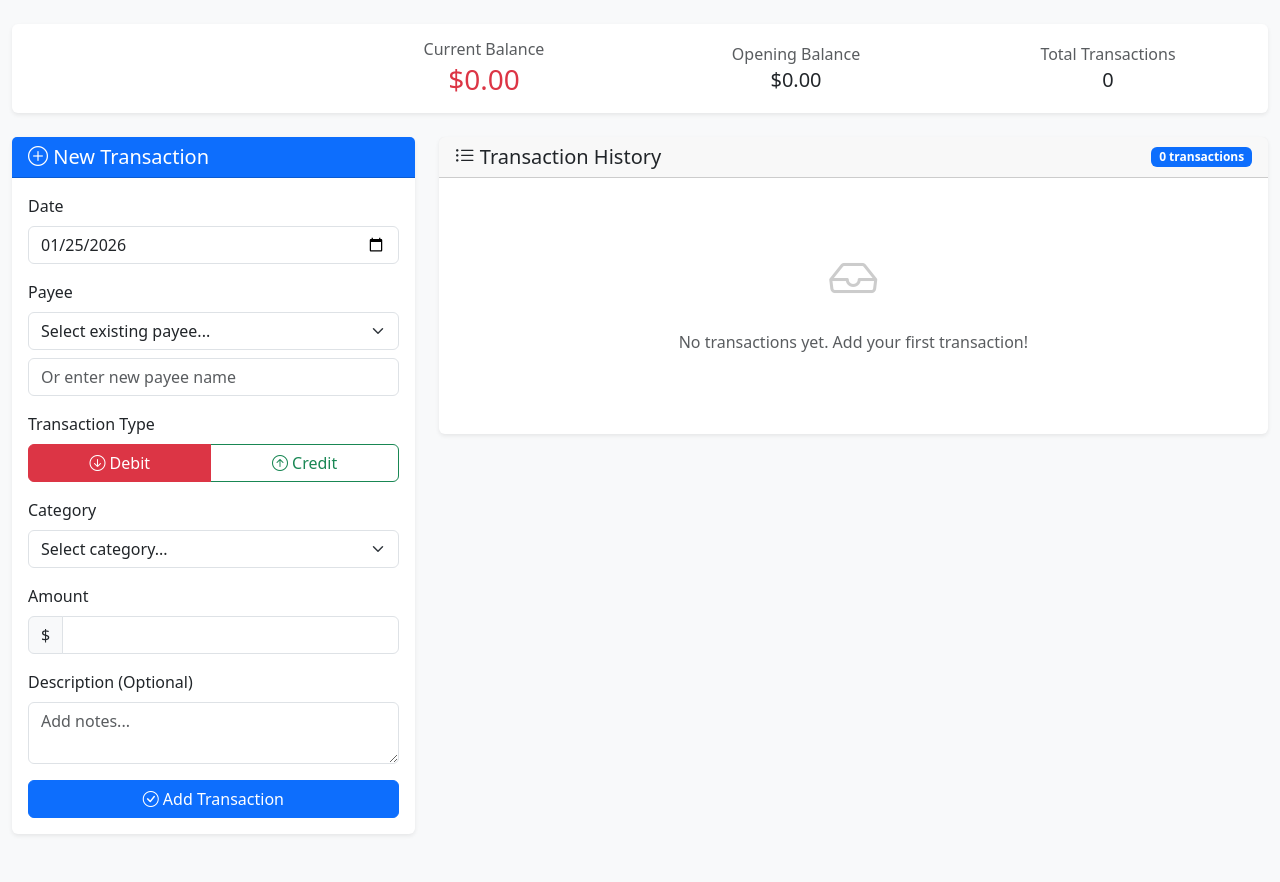
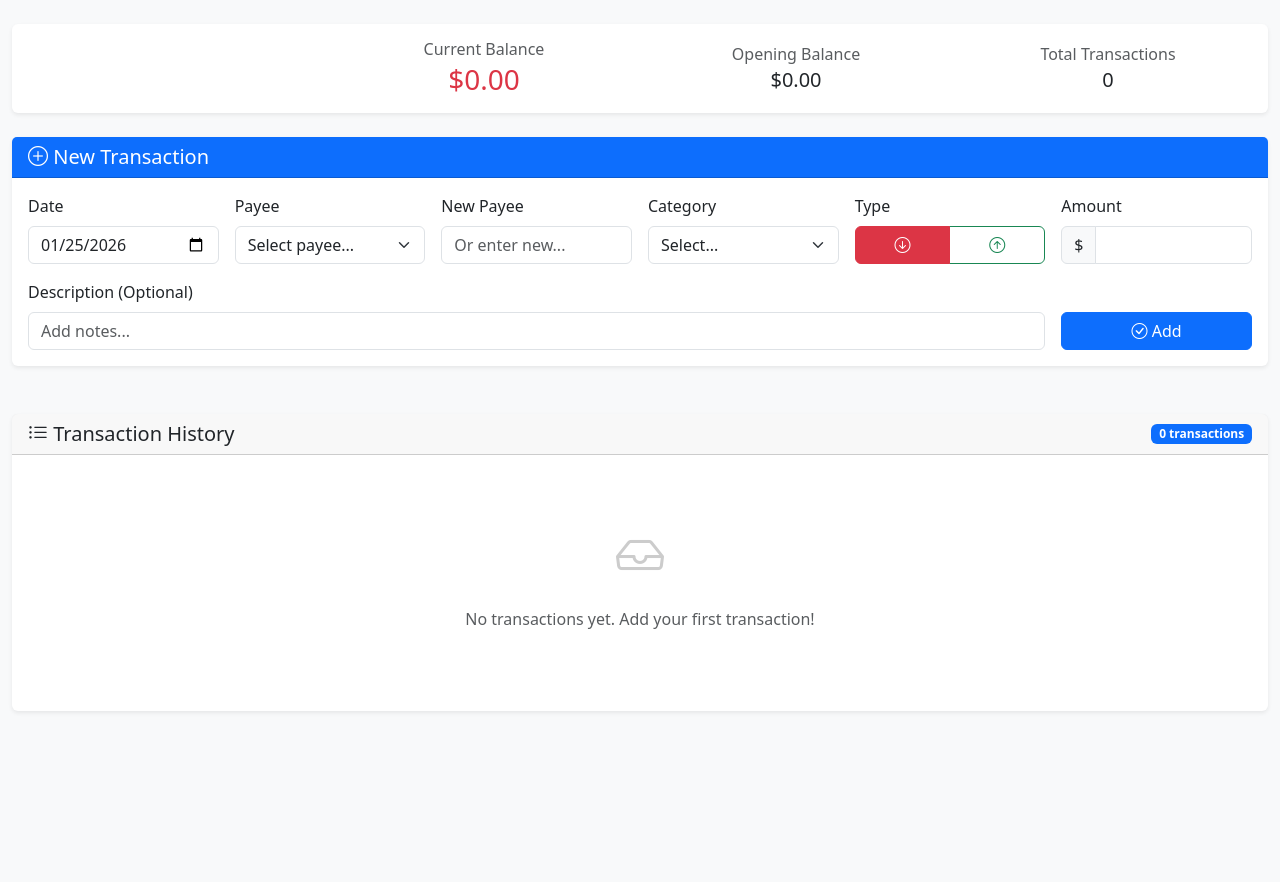
Before and after one commit to alreadyded1/Payday-Budget, a Flask app: template templates/account_transactions.html in a window 1280 px wide. After the commit the page ends 712 px from the top, so only its background shows below. Run offline with Flask 3, Linux system fonts and the light colour scheme; the template is opened without the code that fills it, so the values that code supplies are empty.

Commit message:
Reorganize account transactions page with horizontal form layout
Restructured the account transactions page to display:
- Transaction entry form at the top in a horizontal layout with all
  fields in a single row for quick data entry
- Posted transactions table below in full width for better visibility

The horizontal form layout improves workflow efficiency by keeping
all transaction fields visible without scrolling, and the full-width
transaction history provides better readability.

https://claude.ai/code/session_013RnU8ZwRMPYf31trkNwkQs

```diff
--- a/templates/account_transactions.html
+++ b/templates/account_transactions.html
@@ -40,64 +40,73 @@
     </div>
 </div>
 
-<div class="row">
 <!-- Transaction Entry Form -->
-    <div class="col-md-4">
+<div class="row mb-4">
+    <div class="col-12">
         <div class="card">
             <div class="card-header bg-primary text-white">
                 <h5 class="mb-0"><i class="bi bi-plus-circle"></i> New Transaction</h5>
             </div>
             <div class="card-body">
                 <form method="POST" action="{{ url_for('account_transactions', account_id=account.id) }}">
-                    <div class="mb-3">
+                    <div class="row g-3">
+                        <!-- Date -->
+                        <div class="col-md-2">
                             <label for="transaction_date" class="form-label">Date</label>
                             <input type="date" class="form-control" id="transaction_date" name="transaction_date"
                                    value="{{ today }}" required>
                         </div>
 
-                    <div class="mb-3">
+                        <!-- Payee -->
+                        <div class="col-md-2">
                             <label class="form-label">Payee</label>
                             <select class="form-select" id="payee_id" name="payee_id">
-                            <option value="">Select existing payee...</option>
+                                <option value="">Select payee...</option>
                                 {% for payee in payees %}
                                 <option value="{{ payee.id }}" data-category="{{ payee.default_category_id or '' }}">
                                     {{ payee.name }}
                                 </option>
                                 {% endfor %}
                             </select>
-                        <div class="mt-2">
-                            <input type="text" class="form-control" id="new_payee_name" name="new_payee_name"
-                                   placeholder="Or enter new payee name">
-                        </div>
                         </div>
 
-                    <div class="mb-3">
-                        <label class="form-label">Transaction Type</label>
-                        <div class="btn-group w-100" role="group">
-                            <input type="radio" class="btn-check" name="transaction_type" id="type_debit"
-                                   value="Debit" checked>
-                            <label class="btn btn-outline-danger" for="type_debit">
-                                <i class="bi bi-arrow-down-circle"></i> Debit
-                            </label>
-                            <input type="radio" class="btn-check" name="transaction_type" id="type_credit"
-                                   value="Credit">
-                            <label class="btn btn-outline-success" for="type_credit">
-                                <i class="bi bi-arrow-up-circle"></i> Credit
-                            </label>
-                        </div>
+                        <!-- New Payee -->
+                        <div class="col-md-2">
+                            <label class="form-label">New Payee</label>
+                            <input type="text" class="form-control" id="new_payee_name" name="new_payee_name"
+                                   placeholder="Or enter new...">
                         </div>
 
-                    <div class="mb-3">
+                        <!-- Category -->
+                        <div class="col-md-2">
                             <label for="category_id" class="form-label">Category</label>
                             <select class="form-select" id="category_id" name="category_id" required>
-                            <option value="">Select category...</option>
+                                <option value="">Select...</option>
                                 {% for category in categories %}
                                 <option value="{{ category.id }}">{{ category.name }}</option>
                                 {% endfor %}
                             </select>
                         </div>
 
-                    <div class="mb-3">
+                        <!-- Type -->
+                        <div class="col-md-2">
+                            <label class="form-label">Type</label>
+                            <div class="btn-group w-100" role="group">
+                                <input type="radio" class="btn-check" name="transaction_type" id="type_debit"
+                                       value="Debit" checked>
+                                <label class="btn btn-outline-danger" for="type_debit">
+                                    <i class="bi bi-arrow-down-circle"></i>
+                                </label>
+                                <input type="radio" class="btn-check" name="transaction_type" id="type_credit"
+                                       value="Credit">
+                                <label class="btn btn-outline-success" for="type_credit">
+                                    <i class="bi bi-arrow-up-circle"></i>
+                                </label>
+                            </div>
+                        </div>
+
+                        <!-- Amount -->
+                        <div class="col-md-2">
                             <label for="amount" class="form-label">Amount</label>
                             <div class="input-group">
                                 <span class="input-group-text">$</span>
@@ -106,22 +115,30 @@
                             </div>
                         </div>
 
-                    <div class="mb-3">
+                        <!-- Description -->
+                        <div class="col-md-10">
                             <label for="description" class="form-label">Description (Optional)</label>
-                        <textarea class="form-control" id="description" name="description"
-                                  rows="2" placeholder="Add notes..."></textarea>
+                            <input type="text" class="form-control" id="description" name="description"
+                                   placeholder="Add notes...">
                         </div>
 
+                        <!-- Submit Button -->
+                        <div class="col-md-2">
+                            <label class="form-label">&nbsp;</label>
                             <button type="submit" class="btn btn-primary w-100">
-                        <i class="bi bi-check-circle"></i> Add Transaction
+                                <i class="bi bi-check-circle"></i> Add
                             </button>
+                        </div>
+                    </div>
                 </form>
+            </div>
         </div>
     </div>
 </div>
 
 <!-- Transaction History -->
-    <div class="col-md-8">
+<div class="row">
+    <div class="col-12">
         <div class="card">
             <div class="card-header d-flex justify-content-between align-items-center">
                 <h5 class="mb-0"><i class="bi bi-list-ul"></i> Transaction History</h5>
```
Lines whose indentation alone changed are shown as unchanged.
